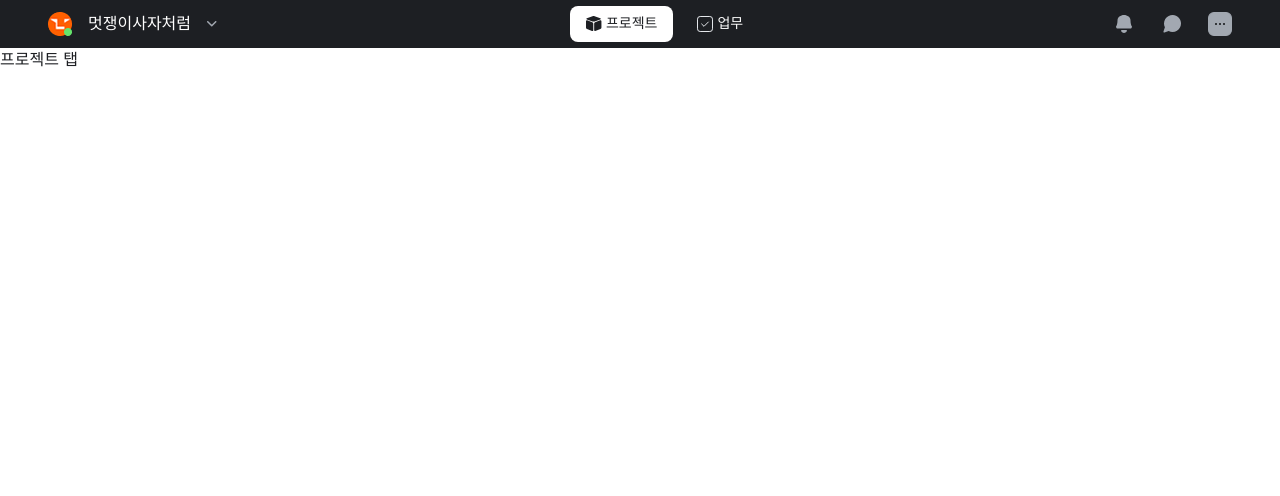
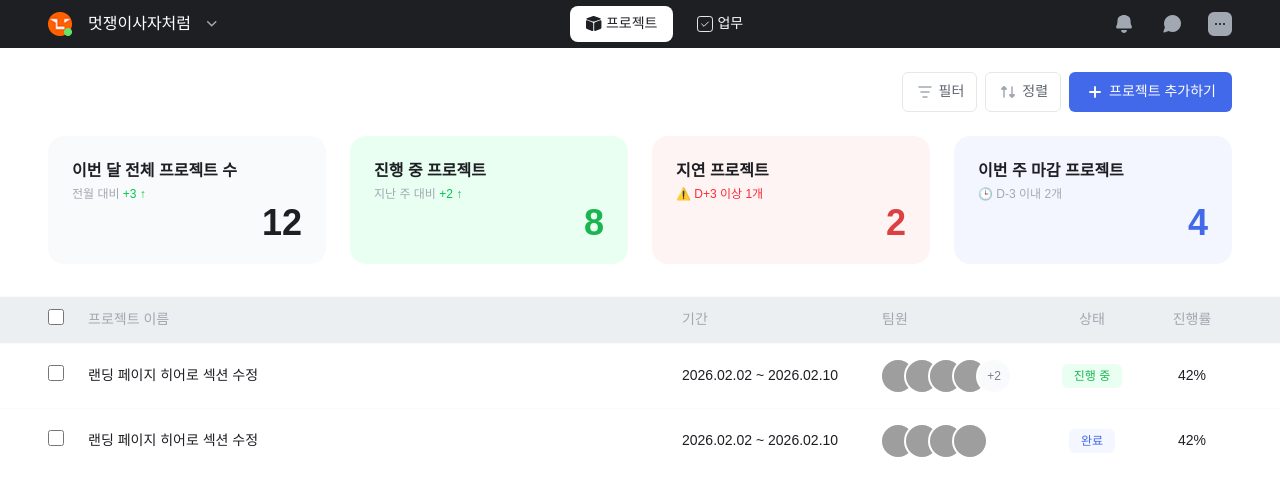
Before and after one commit to nb-global-likelion/pm-tool, a React (Vite) app: page /project in a window 1280 px wide. Shown: the top 496 px of the page. Built offline with nearby package versions, Linux system fonts and the light colour scheme; grey boxes are pictures that could not be loaded; a web font is replaced by a local one.

Commit message:
feat: 프로젝트 페이지 퍼블리싱

```diff
--- /dev/null
+++ b/src/constants/status.ts
@@ -0,0 +1,20 @@
+import type { TaskStatus } from "../types/task";
+
+// 라벨
+export const TASK_STATUS_LABEL: Record<TaskStatus, string> = {
+  todo: "진행 예정",
+  inProgress: "진행 중",
+  done: "완료",
+  blocked: "지연",
+};
+
+// 스타일
+export const TASK_STATUS_STYLES: Record<TaskStatus, string> = {
+  todo: "bg-[#ECEFF2] text-[#7B818C]",
+  inProgress: "bg-[#e8fff2] text-[#1bb54f]",
+  done: "bg-[#F4F7FF] text-[#4269E9]",
+  blocked: "bg-[#fff4f4] text-[#dd4040]",
+};
+
+// 뱃지 베이스
+export const STATUS_BADGE_BASE = "items-center text-body2 px-2 py-1 rounded-lg whitespace-nowrap";
--- a/src/pages/project/ProjectPage.tsx
+++ b/src/pages/project/ProjectPage.tsx
@@ -1,5 +1,192 @@
+import IconFilter from "../../assets/icon-filter.svg";
+import IconSort from "../../assets/icon-sort.svg";
+import IconPlus from "../../assets/icon-plus.svg";
+import { STATUS_BADGE_BASE, TASK_STATUS_LABEL, TASK_STATUS_STYLES } from "../../constants/status";
+
+// 임시 타입 정의 (실제 프로젝트 타입으로 교체해주세요)
+type ProjectStatus = "todo" | "inProgress" | "done" | "blocked";
+type Project = {
+  id: string;
+  title: string;
+  startDate: string;
+  endDate: string;
+  teamAvatars: string[];
+  extraTeamCount: number;
+  status: ProjectStatus;
+  progress: number;
+};
+
+// 임시 데이터
+const mockProjects: Project[] = [
+  {
+    id: "1",
+    title: "랜딩 페이지 히어로 섹션 수정",
+    startDate: "2026.02.02",
+    endDate: "2026.02.10",
+    teamAvatars: ["url1", "url2", "url3", "url4"],
+    extraTeamCount: 2,
+    status: "inProgress",
+    progress: 42,
+  },
+  {
+    id: "2",
+    title: "랜딩 페이지 히어로 섹션 수정",
+    startDate: "2026.02.02",
+    endDate: "2026.02.10",
+    teamAvatars: ["url1", "url2", "url3", "url4"],
+    extraTeamCount: 0,
+    status: "done",
+    progress: 42,
+  },
+];
+
 const ProjectPage = () => {
-  return <div>프로젝트 탭</div>;
+  return (
+    <div className="min-h-screen bg-white">
+      {/* 1. 우측 상단 액션 버튼 영역 (TaskHeader 스타일 재사용) */}
+      <div className="flex items-center justify-end px-12 py-6 gap-2 bg-white">
+        <button className="flex h-10 px-3 rounded-md border border-gray-300 bg-white text-body2 text-gray-700 hover:bg-gray-100 items-center">
+          <img
+            src={IconFilter}
+            alt="필터"
+            className="w-5 h-5 mr-1"
+          />
+          필터
+        </button>
+        <button className="flex h-10 px-3 rounded-md border border-gray-300 bg-white text-body2 text-gray-700 hover:bg-gray-100 items-center">
+          <img
+            src={IconSort}
+            alt="정렬"
+            className="w-5 h-5 mr-1"
+          />
+          정렬
+        </button>
+        <button className="flex h-10 px-4 rounded-md bg-[#4269E9] text-white text-body2 hover:opacity-90 items-center">
+          <img
+            src={IconPlus}
+            alt=""
+            className="w-5 h-5 mr-1"
+          />
+          프로젝트 추가하기
+        </button>
+      </div>
+
+      {/*카드 4개 영역 */}
+      <div className="grid grid-cols-4 gap-6 px-12 mb-8">
+        {/* 전체 프로젝트 */}
+        <div className="bg-gray-100 rounded-2xl p-6 flex flex-col justify-between h-32">
+          <div>
+            <div className="text-body1 text-gray-900 font-bold mb-1">이번 달 전체 프로젝트 수</div>
+            <div className="text-caption text-gray-500">
+              전월 대비 <span className="text-green-500">+3 ↑</span>
+            </div>
+          </div>
+          <div className="text-4xl font-bold text-gray-900 text-right">12</div>
+        </div>
+
+        {/* 진행 중 프로젝트 */}
+        <div className="bg-[#e8fff2] rounded-2xl p-6 flex flex-col justify-between h-32">
+          <div>
+            <div className="text-body1 text-gray-900 font-bold mb-1">진행 중 프로젝트</div>
+            <div className="text-caption text-gray-500">
+              지난 주 대비 <span className="text-green-500">+2 ↑</span>
+            </div>
+          </div>
+          <div className="text-4xl font-bold text-[#1bb54f] text-right">8</div>
+        </div>
+
+        {/* 지연 프로젝트 */}
+        <div className="bg-[#fff4f4] rounded-2xl p-6 flex flex-col justify-between h-32">
+          <div>
+            <div className="text-body1 text-gray-900 font-bold mb-1">지연 프로젝트</div>
+            <div className="text-caption text-red-500">⚠️ D+3 이상 1개</div>
+          </div>
+          <div className="text-4xl font-bold text-[#dd4040] text-right">2</div>
+        </div>
+
+        {/* 이번 주 마감 프로젝트 */}
+        <div className="bg-[#f4f6ff] rounded-2xl p-6 flex flex-col justify-between h-32">
+          <div>
+            <div className="text-body1 text-gray-900 font-bold mb-1">이번 주 마감 프로젝트</div>
+            <div className="text-caption text-gray-500">🕒 D-3 이내 2개</div>
+          </div>
+          <div className="text-4xl font-bold text-[#4269E9] text-right">4</div>
+        </div>
+      </div>
+
+      {/* 3. 리스트 뷰 영역  */}
+      <div className="border-t border-gray-100">
+        {/* 리스트 헤더 */}
+        <div className="px-12 py-3 bg-gray-200">
+          <div className="grid grid-cols-[40px_1fr_200px_150px_120px_80px] items-center text-body2 text-gray-500 font-medium">
+            <div>
+              <input
+                type="checkbox"
+                className="w-4 h-4 rounded border-gray-100"
+              />
+            </div>
+            <span>프로젝트 이름</span>
+            <span>기간</span>
+            <span>팀원</span>
+            <span className="text-center">상태</span>
+            <span className="text-center">진행률</span>
+          </div>
+        </div>
+
+        {/* 리스트 내용 */}
+        <div className="divide-y divide-gray-100 border-t border-gray-100">
+          {mockProjects.map((p) => (
+            <div
+              key={p.id}
+              className="px-12 py-4 hover:bg-gray-50 transition"
+            >
+              <div className="grid grid-cols-[40px_1fr_200px_150px_120px_80px] items-center text-body2 text-gray-900">
+                <div>
+                  <input
+                    type="checkbox"
+                    className="w-4 h-4 rounded border-gray-300"
+                  />
+                </div>
+                <span>{p.title}</span>
+                <span>
+                  {p.startDate} ~ {p.endDate}
+                </span>
+
+                {/* 겹치는 팀원 아바타 영역 */}
+                <div className="flex -space-x-2 overflow-hidden">
+                  {p.teamAvatars.map((avatar, idx) => (
+                    <img
+                      key={idx}
+                      className="inline-block h-8 w-8 rounded-full ring-2 ring-white bg-gray-300"
+                      src={avatar}
+                      alt=""
+                    />
+                  ))}
+                  {p.extraTeamCount > 0 && (
+                    <div className="flex items-center justify-center h-8 w-8 rounded-full ring-2 ring-white bg-gray-100 text-xs font-medium text-gray-600">
+                      +{p.extraTeamCount}
+                    </div>
+                  )}
+                </div>
+
+                {/* 상태 뱃지 (기존 상수 활용) */}
+                <div className="flex justify-center">
+                  <span
+                    className={`${STATUS_BADGE_BASE} ${TASK_STATUS_STYLES[p.status]} w-fit px-3 py-1 text-xs rounded-md whitespace-nowrap`}
+                  >
+                    {TASK_STATUS_LABEL[p.status]}
+                  </span>
+                </div>
+
+                {/* 진행률 */}
+                <span className="text-center">{p.progress}%</span>
+              </div>
+            </div>
+          ))}
+        </div>
+      </div>
+    </div>
+  );
 };
 
 export default ProjectPage;
--- /dev/null
+++ b/src/pages/project/detail/ProjectDetailPage.tsx
@@ -0,0 +1,5 @@
+const ProjectDetailPage = () => {
+  return <div>프로젝트 디테일</div>;
+};
+
+export default ProjectDetailPage;
--- a/src/pages/task/components/KanvanView.tsx
+++ b/src/pages/task/components/KanvanView.tsx
@@ -1,4 +1,4 @@
-import type { Task, TaskStatus } from "../types/types";
+import type { Task, TaskStatus } from "../../../types/task";
 
 type Props = { task: Task[] };
 
@@ -18,7 +18,7 @@ const statusColor: Record<TaskStatus, string> = {
 
 const KanvanView = ({ task }: Props) => {
   return (
-    <div className="grid grid-cols-4 gap-4 px-12 bg-white pt-1">
+    <div className="grid grid-cols-4 gap-4 px-12 pt-1">
       {columns.map((col) => {
         const items = task.filter((t) => t.status === col.key);
         return (
@@ -28,9 +28,7 @@ const KanvanView = ({ task }: Props) => {
           >
             <div className="flex items-center justify-between mb-3">
               <div className="flex items-center gap-2">
-                <span
-                  className={`w-2 h-2 rounded-full ${statusColor[col.key]}`}
-                />
+                <span className={`w-2 h-2 rounded-full ${statusColor[col.key]}`} />
                 <span className="text-body1 text-gray-900">{col.title}</span>
                 <span className="text-body2 text-gray-600">{items.length}</span>
               </div>
@@ -46,21 +44,13 @@ const KanvanView = ({ task }: Props) => {
                   <div className="text-h4 text-gray-900">{t.title}</div>
                   <div className="mt-3 flex items-center gap-2">
                     <span className="text-caption px-2 py-1 rounded-full bg-gray-200 text-gray-700">
-                      {t.priority === "high"
-                        ? "높음"
-                        : t.priority === "normal"
-                          ? "보통"
-                          : "낮음"}
+                      {t.priority === "high" ? "높음" : t.priority === "normal" ? "보통" : "낮음"}
                     </span>
                   </div>
                 </div>
               ))}
 
-              {items.length === 0 && (
-                <div className="text-caption text-gray-600 py-8 text-center">
-                  항목 없음
-                </div>
-              )}
+              {items.length === 0 && <div className="text-caption text-gray-600 py-8 text-center">항목 없음</div>}
             </div>
           </div>
         );
--- a/src/routes/pageRoutes.tsx
+++ b/src/routes/pageRoutes.tsx
@@ -1,8 +1,4 @@
-import {
-  createBrowserRouter,
-  Navigate,
-  type RouteObject,
-} from "react-router-dom";
+import { createBrowserRouter, Navigate, type RouteObject } from "react-router-dom";
 import { lazyRoutes } from "./routes";
 import AppLayout from "../layouts/AppLayout";
 
@@ -12,8 +8,17 @@ export const publicRoutes: RouteObject[] = [
     element: <AppLayout />,
     // errorElement: <lazyRoutes.NotFoundPage />,
     children: [
-      { index: true, element: <Navigate to="/project" replace /> },
+      {
+        index: true,
+        element: (
+          <Navigate
+            to="/project"
+            replace
+          />
+        ),
+      },
       { path: "project", element: <lazyRoutes.ProjectPage /> },
+      { path: "project/projectId", element: <lazyRoutes.ProjectDetailPage /> },
       { path: "task", element: <lazyRoutes.TaskPage /> },
     ],
   },
--- a/src/routes/routes.tsx
+++ b/src/routes/routes.tsx
@@ -2,5 +2,6 @@ import React from "react";
 
 export const lazyRoutes = {
   ProjectPage: React.lazy(() => import("../pages/project/ProjectPage")),
+  ProjectDetailPage: React.lazy(() => import("../pages/project/detail/ProjectDetailPage")),
   TaskPage: React.lazy(() => import("../pages/task/TaskPage")),
 };
```
Also changed, not shown: src/pages/task/TaskPage.tsx (+5 -2 lines), src/pages/task/components/ListView.tsx (+12 -28 lines), src/types/task.ts (renamed from src/pages/task/types/types.ts), 1 other file (tests, documents, lock files or other folders).
